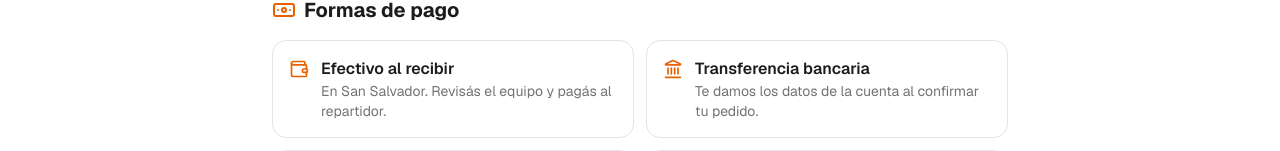
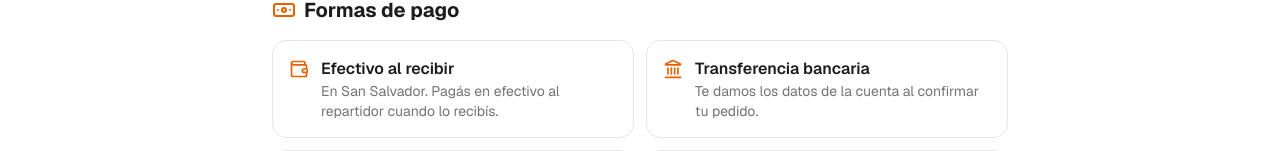
Before and after one commit to gaboandaluz2923-pixel/nera-tech-store, a Next.js app: page /envios-y-pagos in a window 1280 px wide. Shown: the part 481-632 px from the top of the page. Built offline with nearby package versions, Linux system fonts and the light colour scheme; no server answers; the database is empty.

Commit message:
Envíos: no prometer revisión antes de pagar (pendiente de confirmar)
Co-Authored-By: Claude Opus 5.5 <noreply@anthropic.com>
Claude-Session: https://claude.ai/code/session_01WoSZ6WW24xE5GWkr55B4U8

```diff
--- a/app/(tienda)/envios-y-pagos/page.tsx
+++ b/app/(tienda)/envios-y-pagos/page.tsx
@@ -21,7 +21,7 @@ export default async function PaginaEnvios() {
     {
       icono: Wallet,
       titulo: "Efectivo al recibir",
-      texto: `En ${c.municipiosContraEntrega.join(", ")}. Revisás el equipo y pagás al repartidor.`,
+      texto: `En ${c.municipiosContraEntrega.join(", ")}. Pagás en efectivo al repartidor cuando lo recibís.`,
     },
     { icono: Landmark, titulo: "Transferencia bancaria", texto: "Te damos los datos de la cuenta al confirmar tu pedido." },
     { icono: CreditCard, titulo: "Tarjeta de crédito o débito", texto: "Pago seguro con Wompi (Banco Agrícola). Visa y Mastercard." },
```
